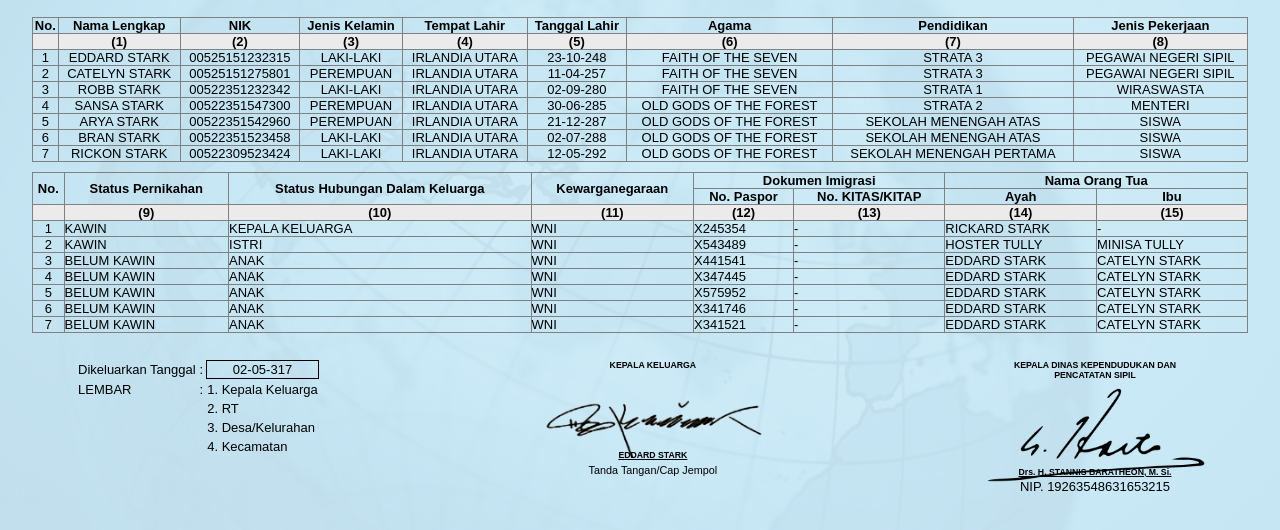
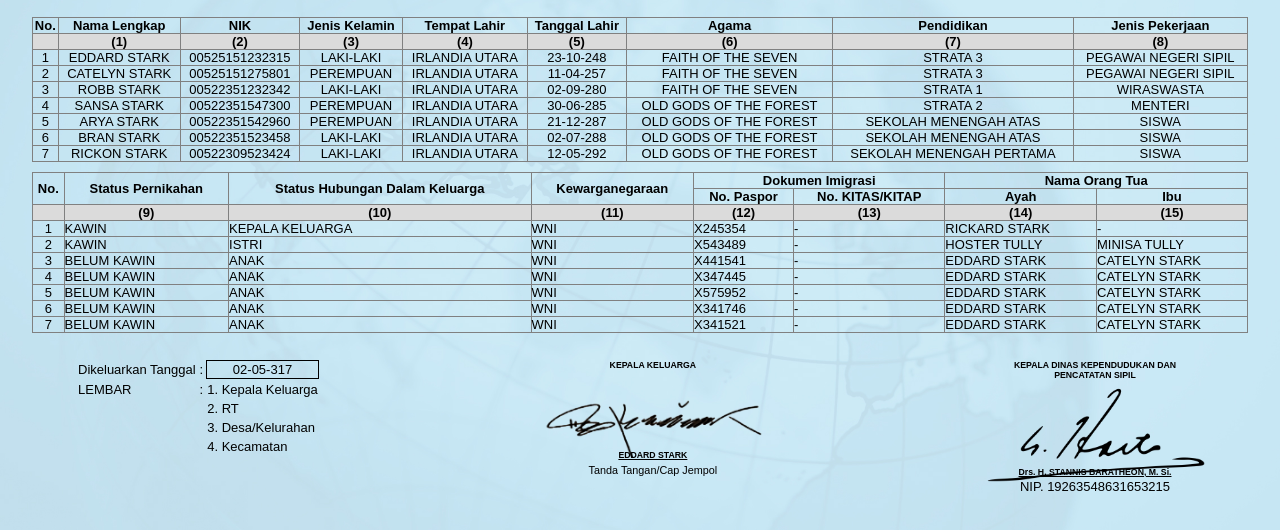
Before and after one commit to hifdzimaulana/kartu-keluarga, a plain HTML site: page index.html in a window 1280 px wide. Shown: the part 212-742 px from the top of the page. Drawn offline with Linux system fonts and the light colour scheme.

Commit message:
change table bgcolor

```diff
--- a/style.css
+++ b/style.css
@@ -40,7 +40,7 @@ body {
   margin: 0 auto;
 }
 .main-table thead tr:nth-child(2) {
-  background-color: #ebebeb;
+  background-color: #dbdbdb;
 }
 
 .secondary-table {
@@ -48,7 +48,7 @@ body {
   margin: 10px auto;
 }
 .secondary-table thead tr:nth-child(3) {
-  background-color: #ebebeb;
+  background-color: #dbdbdb;
 }
 
 .main-table,
```
